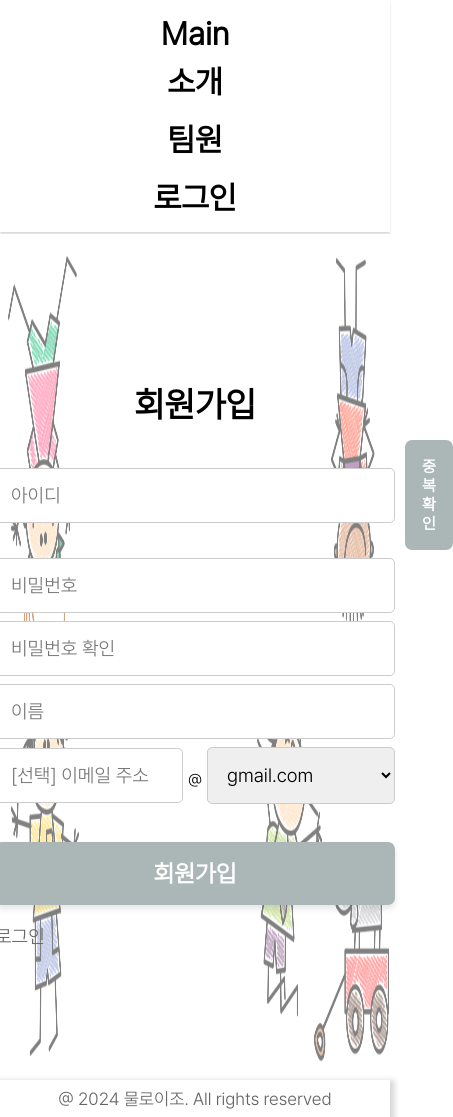
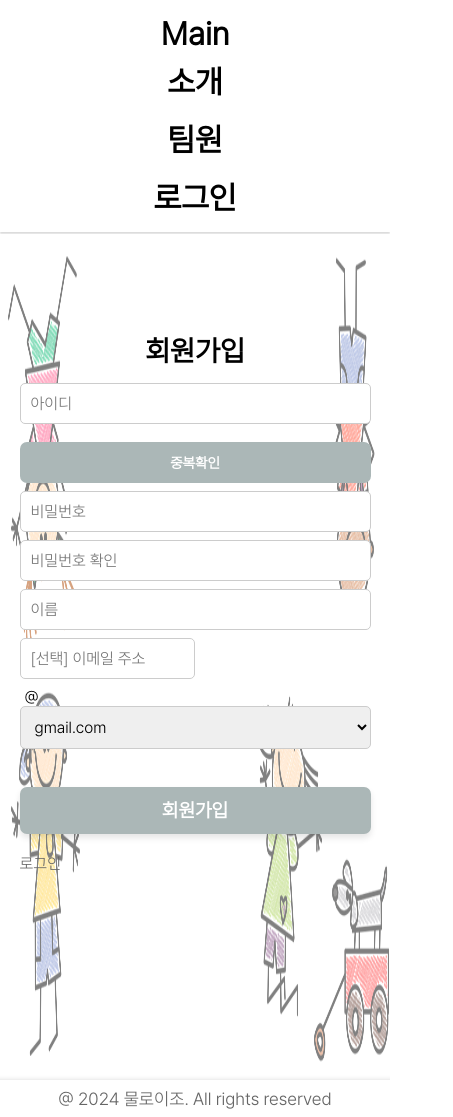
Before and after one commit to HeoSeonJin0504/CapstoneDesign, a React (Vite) app: page /signup in a window 390 px wide. Shown: the whole page, 453 px wide, since content can reach past the window. Built offline with nearby package versions, Linux system fonts and the light colour scheme.

Commit message:
로그인, 회원가입 페이지 모바일 화면용 반응형 웹 구현

```diff
--- a/src/pages/Login.tsx
+++ b/src/pages/Login.tsx
@@ -10,20 +10,22 @@ const Style = styled.div`
   display: flex;
   flex-direction: column;
   align-items: center;
-  //justify-content: center;
-
   background-image: url(${backgroundImage});
-  background-size: contain;
+  background-size: 100% 100%;
   background-repeat: no-repeat;
   background-position: center;
   min-height: 100vh;
-
   background-color: rgba(255, 255, 255, 0.5);
   background-blend-mode: lighten;
 
   h1 {
     margin-top: 180px;
     font-size: 2.2em;
+
+    @media (max-width: 768px) {
+      margin-top: 100px;
+      font-size: 1.8em;
+    }
   }
 `;
 
@@ -31,6 +33,10 @@ const Form = styled.form`
   display: flex;
   flex-direction: column;
   width: 400px;
+
+  @media (max-width: 768px) {
+    width: 90%;
+  }
 `;
 
 const Input = styled.input`
@@ -39,6 +45,11 @@ const Input = styled.input`
   border: 1px solid #ccc;
   border-radius: 5px;
   font-size: 1.2em;
+
+  @media (max-width: 768px) {
+    padding: 15px;
+    font-size: 1em;
+  }
 `;
 
 const Button = styled.button`
@@ -48,7 +59,6 @@ const Button = styled.button`
   font-size: 1.5em;
   background-color: white;
   cursor: pointer;
-
   background: #abb7b7;
   border: 2px solid #abb7b7;
   font-weight: bold;
@@ -63,6 +73,11 @@ const Button = styled.button`
     transform: scale(1.02);
     box-shadow: 0 6px 8px rgba(0, 0, 0, 0.2);
   }
+
+  @media (max-width: 768px) {
+    padding: 10px;
+    font-size: 1.2em;
+  }
 `;
 
 const LinkContainer = styled.div`
@@ -76,6 +91,11 @@ const LinkContainer = styled.div`
   a {
     text-decoration: none;
     color: ${color.lightGray};
+  }
+
+  @media (max-width: 768px) {
+    width: 90%;
+    font-size: 1em;
   }
 `;
 
--- a/src/pages/SignUp.tsx
+++ b/src/pages/SignUp.tsx
@@ -8,21 +8,22 @@ const Style = styled.div`
   display: flex;
   flex-direction: column;
   align-items: center;
-
   background-image: url(${backgroundImage});
   background-size: 100% 100%;
   background-repeat: no-repeat;
   min-height: 100vh;
-
-
   background-color: rgba(255, 255, 255, 0.5);
   background-blend-mode: lighten;
 
-  // justify-content: center;
   h1 {
     margin-top: 150px;
     margin-bottom: 15px;
     font-size: 2.2em;
+
+    @media (max-width: 768px) {
+      margin-top: 100px;
+      font-size: 1.8em;
+    }
   }
 `;
 
@@ -30,11 +31,20 @@ const Form = styled.form`
   display: flex;
   flex-direction: column;
   width: 400px;
+
+  @media (max-width: 768px) {
+    width: 90%;
+  }
 `;
 
 const InputContainer = styled.div`
   display: flex;
   align-items: center;
+
+  @media (max-width: 768px) {
+    flex-direction: column;
+    align-items: stretch;
+  }
 `;
 
 const Input = styled.input`
@@ -44,6 +54,11 @@ const Input = styled.input`
   border: 1px solid #ccc;
   border-radius: 5px;
   font-size: 1.2em;
+
+  @media (max-width: 768px) {
+    padding: 10px;
+    font-size: 1em;
+  }
 `;
 
 const Select = styled.select`
@@ -53,6 +68,11 @@ const Select = styled.select`
   border: 1px solid #ccc;
   border-radius: 5px;
   font-size: 1.2em;
+
+  @media (max-width: 768px) {
+    padding: 10px;
+    font-size: 1em;
+  }
 `;
 
 const CheckButton = styled.button`
@@ -60,17 +80,22 @@ const CheckButton = styled.button`
   padding: 15px;
   margin-bottom: 8px;
   text-decoration: none;
-
   background: #abb7b7;
   border: 2px solid #abb7b7;
   font-weight: bold;
   border-radius: 7px;
   color: white;
-
   font-size: 1em;
   cursor: pointer;
 
   &:hover {
+  }
+
+  @media (max-width: 768px) {
+    margin-left: 0;
+    margin-top: 10px;
+    padding: 10px;
+    font-size: 0.9em;
   }
 `;
 
@@ -78,10 +103,8 @@ const Button = styled.button`
   margin-top: 30px;
   padding: 15px;
   text-decoration: none;
-
   font-size: 1.5em;
   cursor: pointer;
-
   background: #abb7b7;
   border: 2px solid #abb7b7;
   font-weight: bold;
@@ -95,6 +118,11 @@ const Button = styled.button`
     color: #abb7b7;
     transform: scale(1.02);
     box-shadow: 0 6px 8px rgba(0, 0, 0, 0.2);
+  }
+
+  @media (max-width: 768px) {
+    padding: 10px;
+    font-size: 1.2em;
   }
 `;
 
@@ -110,6 +138,11 @@ const LinkContainer = styled.div`
     text-decoration: none;
     color: ${color.lightGray};
   }
+
+  @media (max-width: 768px) {
+    width: 90%;
+    font-size: 1em;
+  }
 `;
 
 const EmailInput = styled.input`
@@ -120,6 +153,11 @@ const EmailInput = styled.input`
   border-radius: 5px;
   font-size: 1.2em;
   width: 50%;
+
+  @media (max-width: 768px) {
+    padding: 10px;
+    font-size: 1em;
+  }
 `;
 
 const SignUp = () => {
@@ -131,11 +169,10 @@ const SignUp = () => {
   const [emailLocal, setEmailLocal] = useState("");
   const [emailDomain, setEmailDomain] = useState("gmail.com");
 
-  const [error, setError] = useState<string | null>(null); // ??
+  const [error, setError] = useState<string | null>(null);
   const [loading, setLoading] = useState<boolean>(false);
 
   const handleCheckDuplicate = async () => {
-    // 중복 확인 버튼
     try {
       const response = await fetch('http://localhost:8000/check-duplicate', {
         method: 'POST',
@@ -158,7 +195,6 @@ const SignUp = () => {
   };
 
   const handleSubmit = async (e: React.FormEvent) => {
-    // 회원가입 버튼
     e.preventDefault();
 
     if (!username) {
@@ -265,10 +301,10 @@ const SignUp = () => {
             <option value="none">없음(선택안함)</option>
           </Select>
         </InputContainer>
-        <Button type="submit" disabled = {loading}>
+        <Button type="submit" disabled={loading}>
           {loading ? "회원가입 중 ..." : "회원가입"}
-          </Button>
-          {error && <p style={{ color: "red", marginTop: "10px" }}>{error}</p>}
+        </Button>
+        {error && <p style={{ color: "red", marginTop: "10px" }}>{error}</p>}
       </Form>
       <LinkContainer>
         <Link to="/login">로그인</Link>
```
